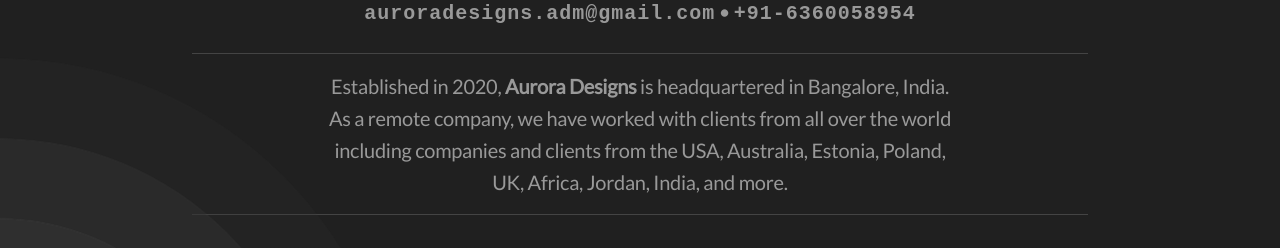
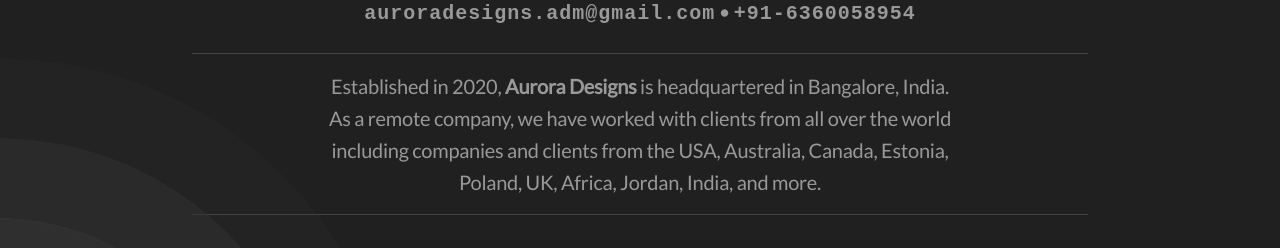
Before and after one commit to stonebinox/auroraliving-website, a React (Create React App) app: page / in a window 1280 px wide. Shown: the part 341-589 px from the top of the page. Built offline with nearby package versions, Linux system fonts and the light colour scheme.

Commit message:
changed text

```diff
--- a/src/App.js
+++ b/src/App.js
@@ -63,7 +63,7 @@
           Established in 2020, <strong>Aurora Designs</strong> is headquartered
           in Bangalore, India. As a remote company, we have worked with clients
           from all over the world including companies and clients from the USA,
-          Australia, Estonia, Poland, UK, Africa, Jordan, India, and more.
+          Australia, Canada, Estonia, Poland, UK, Africa, Jordan, India, and more.
         </p>
         <hr />
       </div>
```
Also changed, not shown: 1 other file (tests, documents, lock files or other folders).
